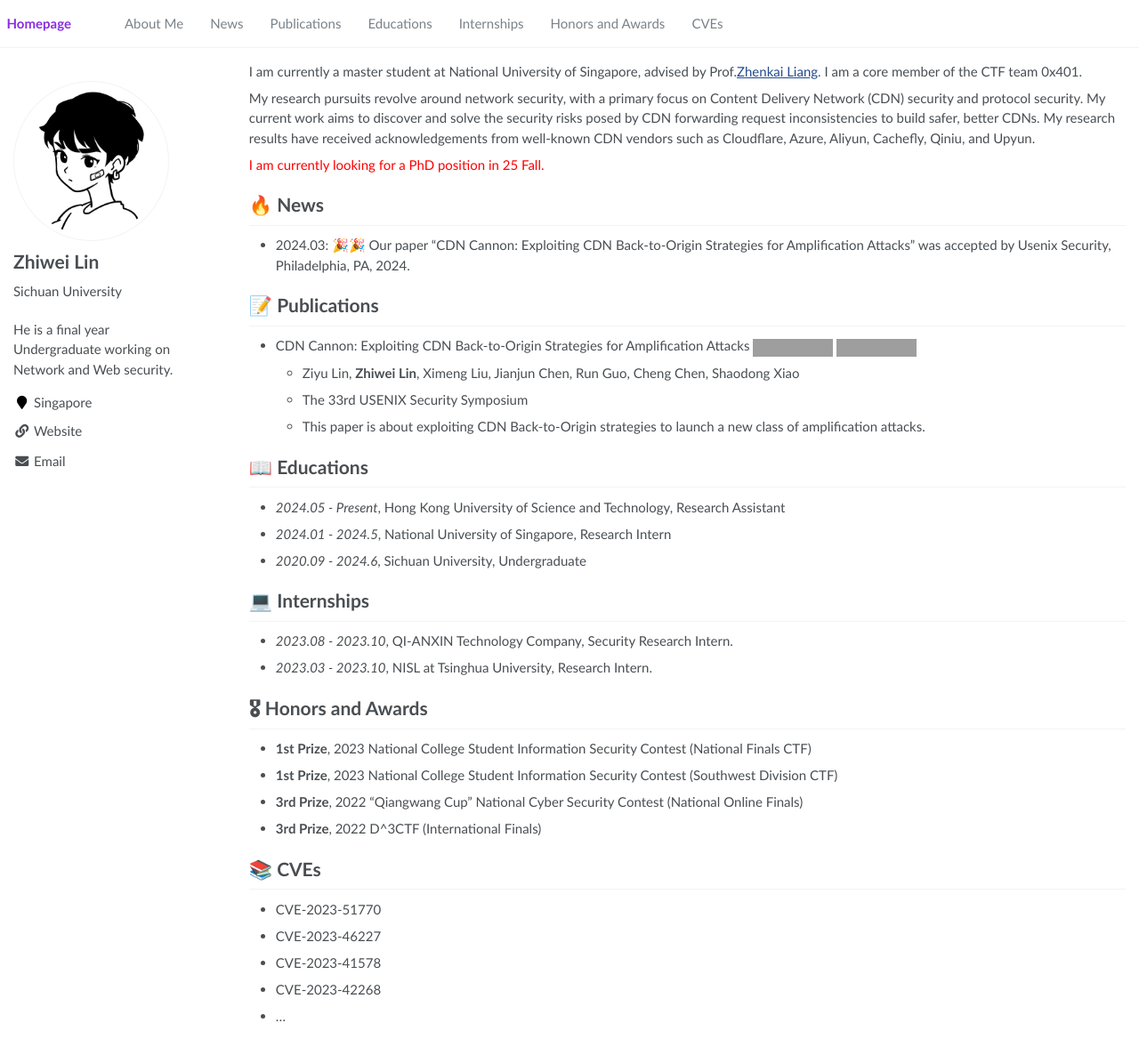
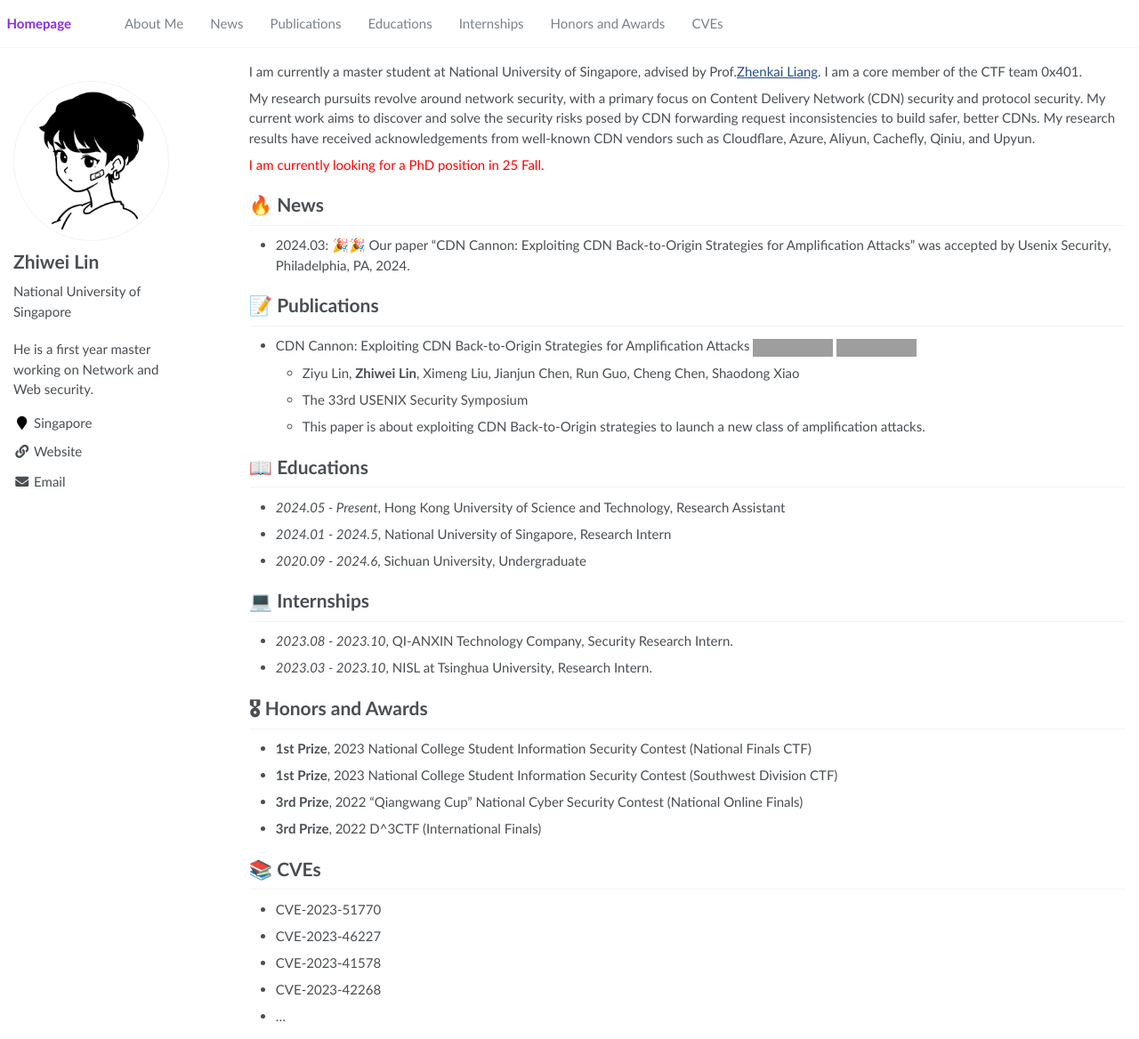
Before and after one commit to Snakinya/profile, a Jekyll site: the page built from _pages/about.md, in a window 1280 px wide and 1168 px high. Shown: the whole window at 89% size. Built offline with Jekyll 4.4.1, drawn with Linux system fonts in a browser that asks for light colours; grey boxes are pictures that could not be loaded.

Commit message:
Update _config.yml

```diff
--- a/_config.yml
+++ b/_config.yml
@@ -7,7 +7,7 @@
 
 # Site Settings
 title                    : "Snakinya"
-description              : "He is a final year Undergraduate working on Network and Web security."
+description              : "He is a first year master working on Network and Web security."
 repository               : "RayeRen/acad-homepage.github.io"
 google_scholar_stats_use_cdn : true
 
@@ -23,7 +23,7 @@ baidu_site_verification  :  # get baidu_site_verification from https://ziyuan.ba
 author:
   name             : "Zhiwei Lin"
   avatar           : "images/head.png"
-  bio              : "Sichuan University"
+  bio              : "National University of Singapore"
   location         : "Singapore"
   employer         :
   pubmed           :
```
